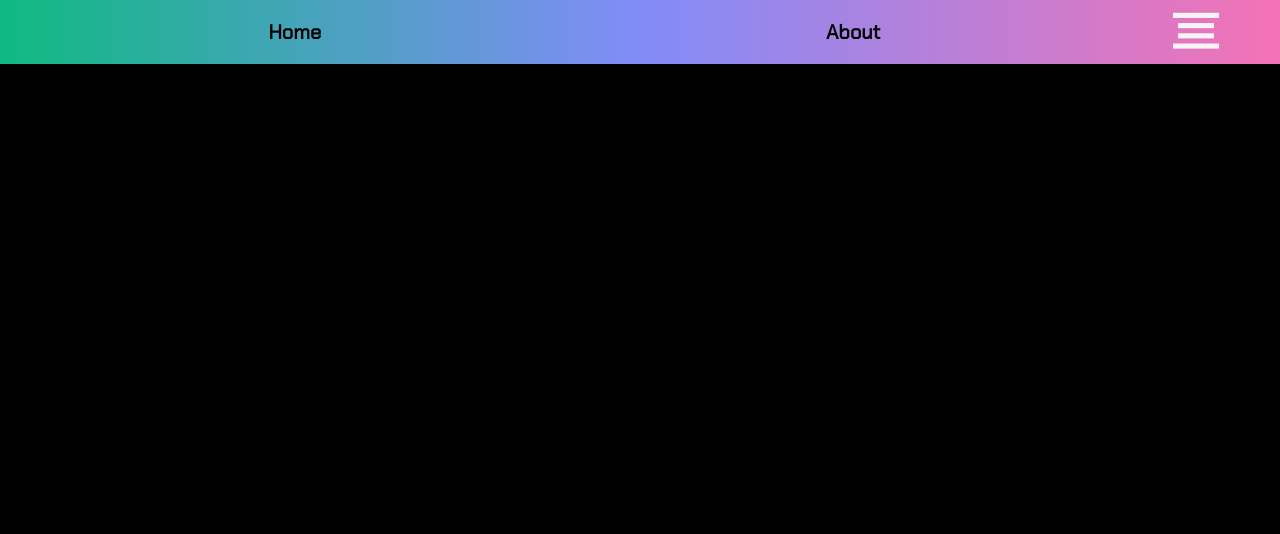
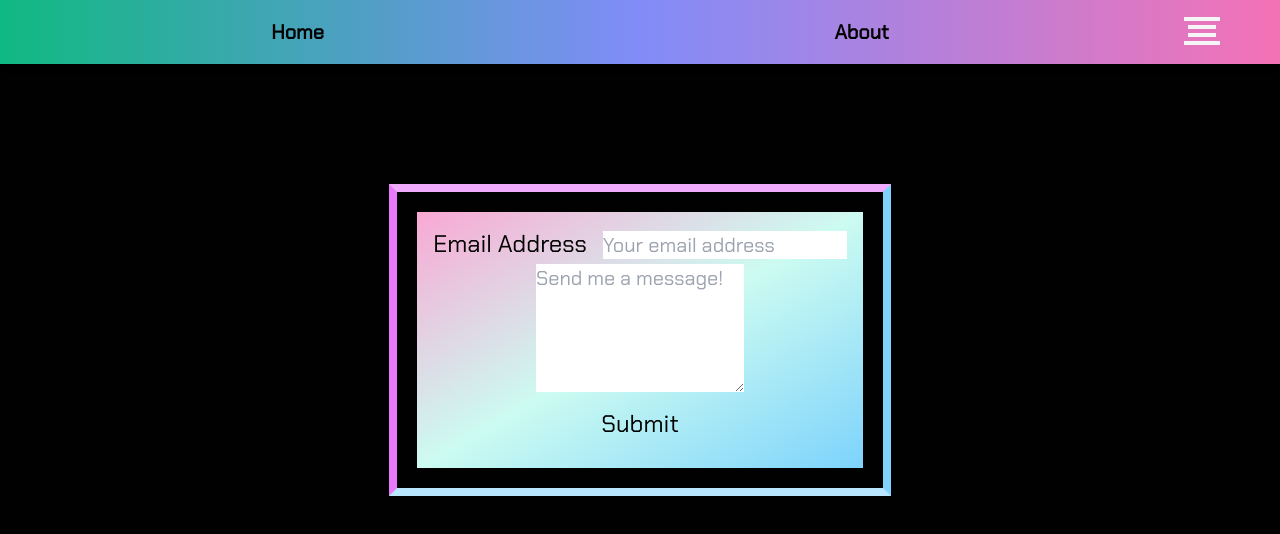
Before and after one commit to ldinghan/new_site, a Next.js app: page /contact in a window 1280 px wide. Shown: the top 534 px of the page. Built offline with nearby package versions, Linux system fonts and the light colour scheme.

Commit message:
added contact page

```diff
--- /dev/null
+++ b/components/ContactForm.tsx
@@ -0,0 +1,43 @@
+import {useForm, ValidationError} from "@formspree/react";
+import ColourfulBox from "./ColourfulBox";
+
+
+const ContactForm = () => {
+
+    const [state, handleSubmit] = useForm("moqrpanw");
+
+    if (state.succeeded) {
+        return (
+            <>
+            <div className="h-screen flex justify-center items-center">
+                <ColourfulBox>
+                <p className="text-center sm:text-5xl text-2xl text-white font-ChakraPetch">Thanks for your submission!</p>
+                </ColourfulBox>
+            </div>
+            </>
+        )
+    }
+
+
+    return (
+        <>
+        <div className="flex justify-center min-h-fit min-w-fit mt-32 w-auto sm:px-32 text-2xl">
+        <ColourfulBox>
+            <form className="p-4 flex justify-around items-center flex-col min-h-fit min-w-fit text-black font-ChakraPetch bg-gradient-to-br from-pink-300 to-sky-300 via-teal-100" onSubmit={handleSubmit}>
+                <label htmlFor="email">Email Address
+                <input className="ml-4 text-xl" placeholder="Your email address" id="email" type="email" name="email" /></label>
+                <ValidationError prefix="Email" field="email" errors={state.errors} />
+                <textarea className="text-xl my-1 w-52 sm:64 h-32" placeholder="Send me a message!" id="message" name="message" />
+                <ValidationError prefix="Message" field="message" errors={state.errors} />
+                <button className="active:border active:border-white p-3 active:bg-gradient-to-r active:from-violet-400 active:to-emerald-300 hover:border hover:border-white p-3 hover:bg-gradient-to-r hover:from-violet-300 hover:to-emerald-200" type="submit" disabled={state.submitting}>
+                    Submit
+                </button>
+                <ValidationError errors={state.errors} />
+            </form>
+        </ColourfulBox>
+        </div>
+        </>
+    )
+}
+
+export default ContactForm;
--- a/components/LinksTable.tsx
+++ b/components/LinksTable.tsx
@@ -6,14 +6,15 @@ import LinkedinLogo from '../assets/linkedin_logo.png';
 interface Props {
     siteName : string,
     siteText : string,
-    siteLogo : any
+    siteLogo : any,
+    siteURL : string
   }
 
 const LinksData = (props: Props) => {
 
     return (
     <>
-        <Link className='hover:border-2 hover:border-white pl-5 h-full w-full flex justify-evenly items-center hover:bg-gradient-to-r hover:from-violet-200 hover:to-emerald-200' href="https://github.com/ldinghan">
+        <Link className='hover:border-2 hover:border-white pl-5 h-full w-full flex justify-evenly items-center hover:bg-gradient-to-r hover:from-violet-200 hover:to-emerald-200' href={props.siteURL}>
             <Image src={props.siteLogo} alt={`${props.siteName} Logo`}/>
             <p className='ml-5 sm:text-2xl text-lg font-ChakraPetch font-bold'>{props.siteText}</p>
         </Link>
@@ -24,8 +25,8 @@ const LinksData = (props: Props) => {
 const LinksTable = () => {
 
     const links = [
-        {siteName: "GitHub", siteText: "Click Here To Visit My GitHub Profile!", siteLogo: GithubLogo},
-        {siteName: "LinkedIn", siteText: "Alternatively, Click Here To Visit My LinkedIn Profile!", siteLogo: LinkedinLogo},
+        {siteName: "GitHub", siteText: "Click Here To Visit My GitHub Profile!", siteLogo: GithubLogo, siteURL: "https://github.com/ldinghan"},
+        {siteName: "LinkedIn", siteText: "Alternatively, Click Here To Visit My LinkedIn Profile!", siteLogo: LinkedinLogo, siteURL: "https://www.linkedin.com/in/dinghanlim/"},
       ];
 
     return (
@@ -33,7 +34,7 @@ const LinksTable = () => {
         <div className='mt-20 drop-shadow-xl border-8 border-l-fuchsia-400 border-t-fuchsia-300 border-b-sky-200 border-r-sky-300 bg-gradient-to-br from-pink-300 to-sky-300 via-teal-100 flex justify-around items-center flex-col w-[70vw] bg-green-100 h-[40vh]'>
             {links.map((link, key) => {
                 return (
-                    <LinksData key="link.siteName" siteName={link.siteName} siteText={link.siteText} siteLogo={link.siteLogo} />
+                    <LinksData key="link.siteName" siteName={link.siteName} siteText={link.siteText} siteLogo={link.siteLogo} siteURL={link.siteURL}/>
                 )
             })}
         </div>
--- a/components/Navbar.tsx
+++ b/components/Navbar.tsx
@@ -1,5 +1,6 @@
 import {useState} from 'react';
 import Link from 'next/link';
+import ColourfulBox from './ColourfulBox';
 
 
 const NavBar = () => {
@@ -9,6 +10,7 @@ const NavBar = () => {
 
     return (
         <>
+            <ColourfulBox>
             <nav className="font-ChakraPetch drop-shadow-md flex h-16 bg-gradient-to-l from-pink-400 to-emerald-500 via-indigo-400 px-2 py-[1vh] sm:px-4 fixed w-full z-20 top-0 left-0">
                 <div className="container flex items-center justify-around mx-auto">
                 <Link href="/" className="flex items-center justify-center">
@@ -21,7 +23,7 @@ const NavBar = () => {
                 <div className="px-10 flex">
 
                     <button onClick={() => setShowMenu(!showMenu)}>
-                        <svg viewBox="0 0 100 75" width="4vw" height="5vh" className={` hover:scale-105 ${showMenu ? 'animate-bounce' : 'animate-none'}`}>
+                        <svg viewBox="0 0 100 75" width="4vw" height="5vh" className={`min-w-[20px] min-h-[20px] max-w-[40px] max-h-[50px] hover:scale-105 ${showMenu ? 'animate-bounce' : 'animate-none'}`}>
 
                             <rect width="90" height="10" fill='whitesmoke'></rect>
                             <rect y="20" x="10" width="70" height="10" fill='whitesmoke'></rect>
@@ -39,7 +41,7 @@ const NavBar = () => {
                 </ul>
             </div>
 
-
+            </ColourfulBox>
 
         </>
     )
--- a/package.json
+++ b/package.json
@@ -9,6 +9,7 @@
     "lint": "next lint"
   },
   "dependencies": {
+    "@formspree/react": "^2.4.1",
     "@types/node": "18.11.13",
     "@types/react": "18.0.26",
     "@types/react-dom": "18.0.9",
--- a/pages/contact.tsx
+++ b/pages/contact.tsx
@@ -1,5 +1,6 @@
 import NavBar from "../components/Navbar";
 import Head from 'next/head';
+import ContactForm from "../components/ContactForm";
 
 export default function Contact() {
     return (
@@ -8,6 +9,7 @@ export default function Contact() {
                 <title>Ding Han&apos;s site | Contact</title>
             </Head>
             <NavBar></NavBar>
+            <ContactForm/>
         </>
     )
 }
```
Also changed, not shown: 1 other file (tests, documents, lock files or other folders).
